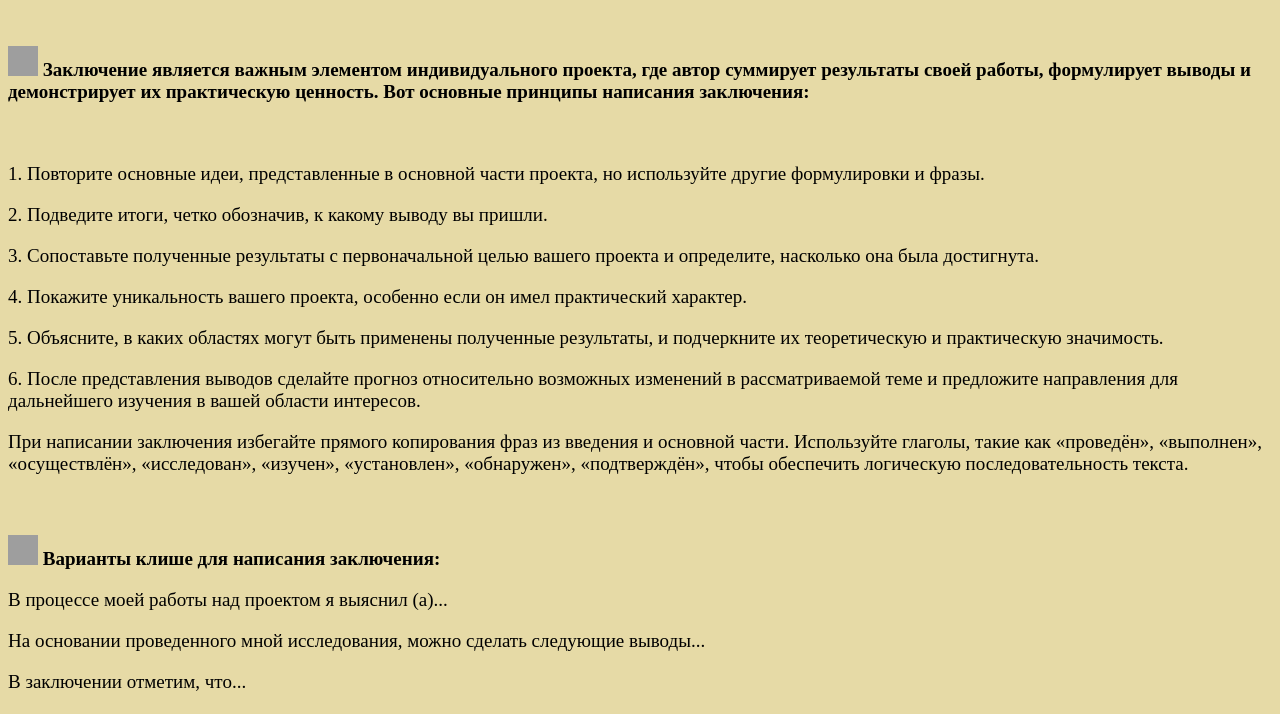
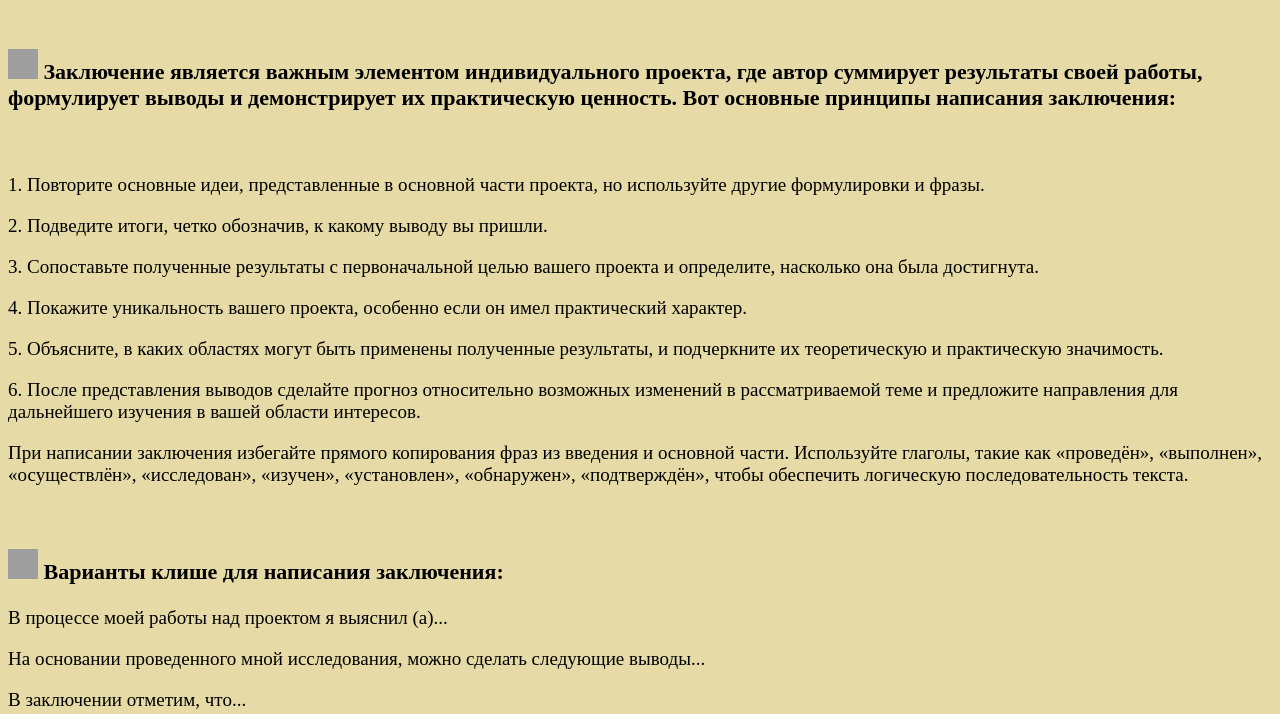
Before and after one commit to verlipo/3, a plain HTML site: page index.html in a window 1280 px wide. Shown: the part 75-789 px from the top of the page. Drawn offline with Linux system fonts and the light colour scheme; grey boxes are pictures that could not be loaded.

Commit message:
Update stule.css

```diff
--- a/stule.css
+++ b/stule.css
@@ -14,10 +14,12 @@ body {
 }
 
 .r {
+    font-size: 22px;
     font-weight: 550;
 }
 
 .w {
+    font-size: 22px;
     font-weight: 550;
 }
 
```
